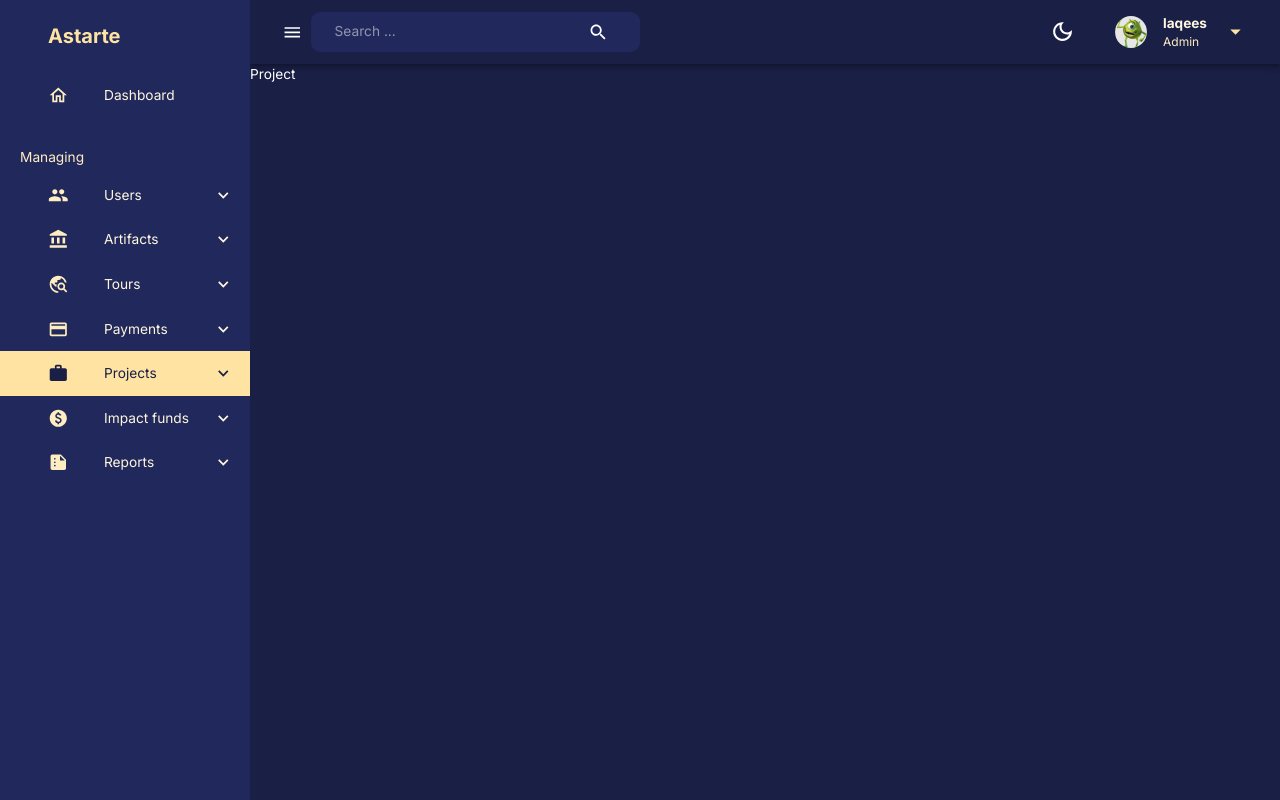
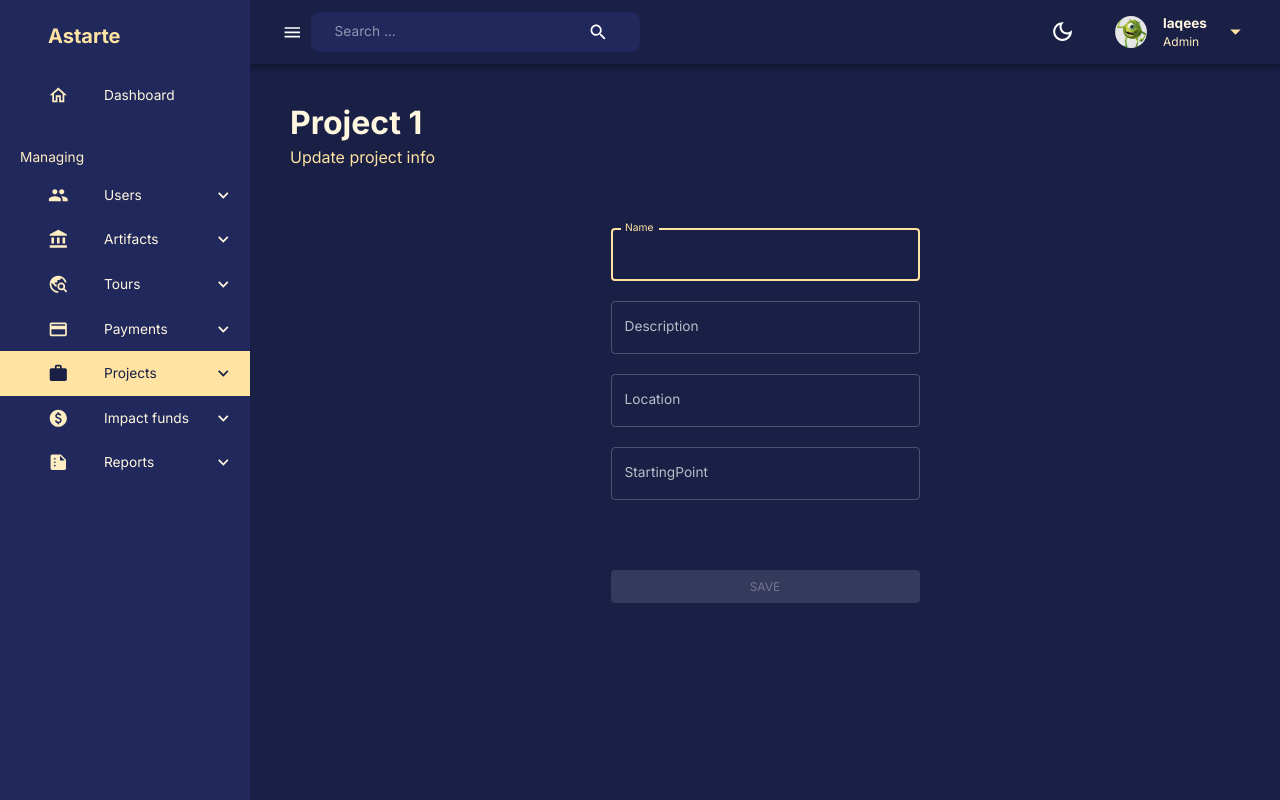
Before and after one commit to mohamadlaqees/AstarteDashboard, a React (Vite) app in the folder client/: page /projects/1 in a window 1280 px wide. Built offline with nearby package versions, Linux system fonts and the light colour scheme.

Commit message:
initial project page

```diff
--- a/client/src/pages/Projects/Project.jsx
+++ b/client/src/pages/Projects/Project.jsx
@@ -1,9 +1,216 @@
-import React from 'react'
+import React from "react";
+import { useForm, Controller } from "react-hook-form";
+import { yupResolver } from "@hookform/resolvers/yup";
+import { Box, Button, Stack, TextField, useTheme } from "@mui/material";
+import { addProjectSchema } from "../../Utils/Validations";
+import Header from "../../components/Header";
+import { useParams } from "react-router-dom";
 
 const Project = () => {
+  const theme = useTheme();
+  const { projectid } = useParams();
+  const {
+    control,
+    handleSubmit,
+    formState: { errors, isDirty, isValid, isSubmitting },
+    reset,
+  } = useForm({
+    defaultValues: async () => {
+      const response = await fetch(
+        "F:\filesReact-projectsUniversity projectsAstarte DashboardclientsrcpagesProjectsdataProject.js"
+      );
+      const data = await response.json();
+      return {
+        name: data.name,
+        description: data.description,
+        location: data.location,
+        startingPoint: data.startingPoint,
+      };
+    },
+    resolver: yupResolver(addProjectSchema),
+    mode: "onBlur",
+  });
+
+  const submitHandler = (data) => {
+    reset({
+      name: "",
+      description: "",
+      location: "",
+      startingPoint: "",
+    });
+    console.log(data);
+  };
+
   return (
-    <div>Project</div>
-  )
-}
+    <>
+      <Box margin="40px">
+        <Header title={`Project ${projectid}`} subtitle="Update project info" />
+      </Box>
 
-export default Project
+      <form noValidate onSubmit={handleSubmit(submitHandler)}>
+        <Box
+          display="flex"
+          justifyContent="center"
+          alignItems="center"
+          width="100%"
+        >
+          <Stack
+            marginTop="20px"
+            width="30%"
+            marginLeft="auto"
+            marginRight="auto"
+          >
+            <Controller
+              name="name"
+              control={control}
+              render={({ field }) => (
+                <TextField
+                  {...field}
+                  label="Name"
+                  // fullWidth
+                  autoFocus
+                  sx={{
+                    marginBottom: "20px",
+                    "& .MuiOutlinedInput-root": {
+                      "& fieldset": {
+                        borderColor: theme.palette.primary,
+                      },
+                      "&:hover fieldset": {
+                        borderColor: "secondary.main",
+                      },
+                      "&.Mui-focused fieldset": {
+                        borderColor: "secondary.main",
+                      },
+                    },
+                    "& .MuiInputLabel-root": {
+                      "&.Mui-focused": {
+                        color: "secondary.main",
+                      },
+                    },
+                  }}
+                  error={!!errors.name || undefined}
+                  helperText={errors?.name?.message}
+                />
+              )}
+            />
+
+            <Controller
+              name="description"
+              control={control}
+              render={({ field }) => (
+                <TextField
+                  {...field}
+                  label="Description"
+                  sx={{
+                    marginBottom: "20px",
+                    "& .MuiOutlinedInput-root": {
+                      "& fieldset": {
+                        borderColor: theme.palette.primary,
+                      },
+                      "&:hover fieldset": {
+                        borderColor: "secondary.main",
+                      },
+                      "&.Mui-focused fieldset": {
+                        borderColor: "secondary.main",
+                      },
+                    },
+                    "& .MuiInputLabel-root": {
+                      "&.Mui-focused": {
+                        color: "secondary.main",
+                      },
+                    },
+                  }}
+                  error={!!errors.description || undefined}
+                  helperText={errors?.description?.message}
+                />
+              )}
+            />
+
+            <Controller
+              name="location"
+              control={control}
+              render={({ field }) => (
+                <TextField
+                  {...field}
+                  label="Location"
+                  sx={{
+                    marginBottom: "20px",
+                    "& .MuiOutlinedInput-root": {
+                      "& fieldset": {
+                        borderColor: theme.palette.primary,
+                      },
+                      "&:hover fieldset": {
+                        borderColor: "secondary.main",
+                      },
+                      "&.Mui-focused fieldset": {
+                        borderColor: "secondary.main",
+                      },
+                    },
+                    "& .MuiInputLabel-root": {
+                      "&.Mui-focused": {
+                        color: "secondary.main",
+                      },
+                    },
+                  }}
+                  error={!!errors.location || undefined}
+                  helperText={errors?.location?.message}
+                />
+              )}
+            />
+
+            <Controller
+              name="startingPoint"
+              control={control}
+              render={({ field }) => (
+                <TextField
+                  {...field}
+                  label="StartingPoint"
+                  sx={{
+                    marginBottom: "20px",
+                    "& .MuiOutlinedInput-root": {
+                      "& fieldset": {
+                        borderColor: theme.palette.primary,
+                      },
+                      "&:hover fieldset": {
+                        borderColor: "secondary.main",
+                      },
+                      "&.Mui-focused fieldset": {
+                        borderColor: "secondary.main",
+                      },
+                    },
+                    "& .MuiInputLabel-root": {
+                      "&.Mui-focused": {
+                        color: "secondary.main",
+                      },
+                    },
+                  }}
+                  error={!!errors.startingPoint || undefined}
+                  helperText={errors?.startingPoint?.message}
+                />
+              )}
+            />
+
+            <Button
+              type="submit"
+              variant="contained"
+              size="medium"
+              sx={{
+                marginTop: "50px",
+                marginBottom: "50px",
+                backgroundColor: theme.palette.secondary[600],
+                ":hover": {
+                  backgroundColor: theme.palette.secondary[500],
+                },
+              }}
+              disabled={!isDirty || !isValid || isSubmitting}
+            >
+              Save
+            </Button>
+          </Stack>
+        </Box>
+      </form>
+    </>
+  );
+};
+
+export default Project;
--- a/client/src/pages/Projects/Projects.jsx
+++ b/client/src/pages/Projects/Projects.jsx
@@ -5,12 +5,14 @@ import EditIcon from "@mui/icons-material/Edit";
 import DeleteIcon from "@mui/icons-material/Delete";
 import Header from "../../components/Header";
 import { dataProject } from "./dataProject";
+import { useNavigate } from "react-router-dom";
 
 const Projects = () => {
   const theme = useTheme();
+  const navigate = useNavigate();
 
   const handleEdit = (id) => {
-    console.log(`Edit user with ID: ${id}`);
+    navigate(`${id}`);
   };
 
   const handleDelete = (id) => {
```
